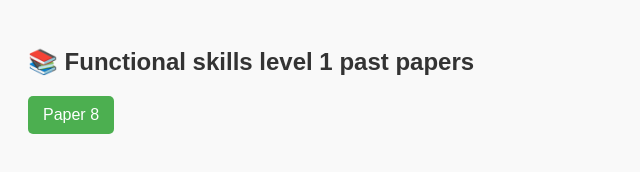
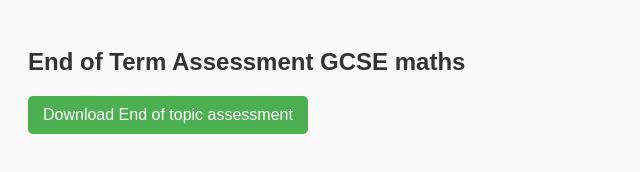
Before and after one commit to mathbase1/term2-pdf, a plain HTML site: page index.html in a window 1280 px wide. Shown: the whole page, without its empty margins (0-640 px from the left). Drawn offline with Linux system fonts and the light colour scheme.

Commit message:
Update index.html

```diff
--- a/index.html
+++ b/index.html
@@ -34,9 +34,9 @@
   </style>
 </head>
 <body>
-  <h2>📚 Functional skills level 1 past papers</h2>
+  <h2>End of Term Assessment GCSE maths</h2>
   <ul class="pdf-list">
-    <li><a href="End of topic assessment.pdf" target="_blank" class="pdf-link">Paper 8</a></li>
+    <li><a href="End of topic assessment.pdf" target="_blank" class="pdf-link">Download End of topic assessment</a></li>
   </ul>
 </body>
 </html>
```
